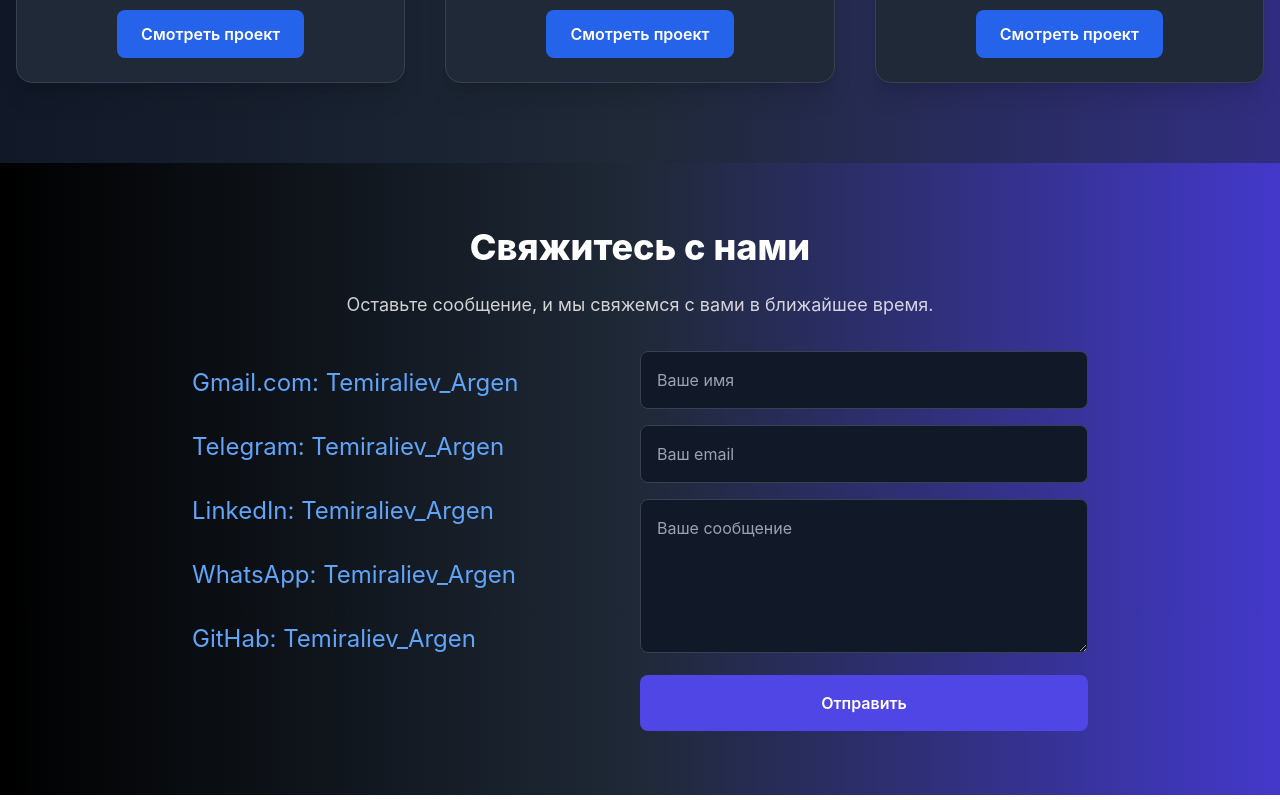
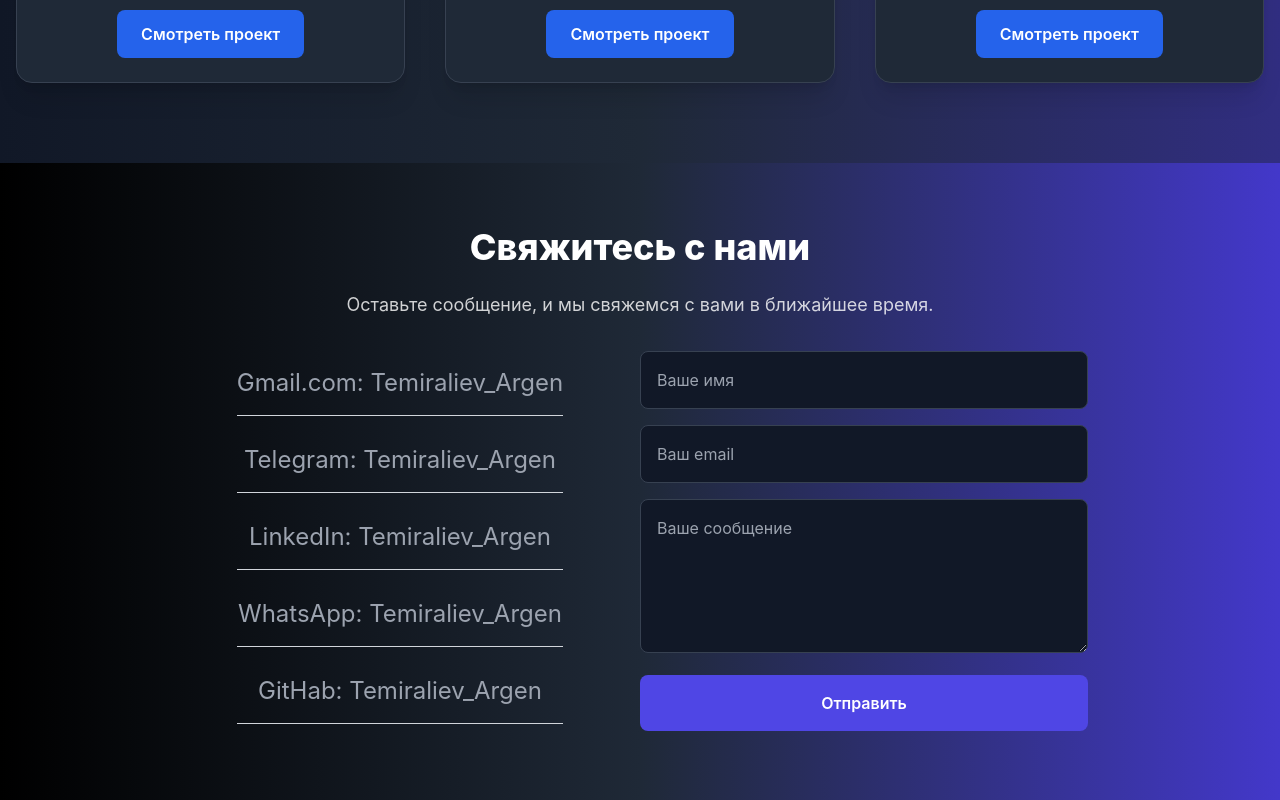
Before and after one commit to ArgenTemiraliev/Portfolio, a React (Create React App) app: page / in a window 1280 px wide. Shown: the part 1423-2223 px from the top of the page. Built offline with nearby package versions, Linux system fonts and the light colour scheme.

Commit message:
contact page

```diff
--- a/src/components/contact/Contact.jsx
+++ b/src/components/contact/Contact.jsx
@@ -43,15 +43,15 @@ function Contact() {
         <h2 className="text-4xl font-extrabold mb-6">Свяжитесь с нами</h2>
         <p className="text-lg opacity-80 mb-8">Оставьте сообщение, и мы свяжемся с вами в ближайшее время.</p>
               <div className="flex flex-col md:flex-row justify-between items-start gap-8">
-                  <div className="">
-                      {applications.map((application, index) =>
-                          <div className="space-y-6 text-left py-4 " key={index}>
-                                <a href={application.applicationURL} target="_blank" rel="noopener noreferrer" className="flex items-center space-x-2  text-blue-400 hover:text-white transition">
-                                  <span className='text-2xl '>{ application.aplicationName }</span>
-                                </a>
-                          </div>
-                    )}
-                  </div>
+              <div className="text-center m-auto">
+  {applications.map((application, index) => (
+    <div className="py-4 mb-3 border-b border-gray-300">
+      <a href={application.applicationURL} target="_blank" rel="noopener noreferrer" className="text-2xl text-gray-400 hover:text-white transition-colors"  > {application.aplicationName}</a>
+    </div>
+  ))}
+</div>
+
+
 
           <form className="w-full max-w-md space-y-4" onSubmit={handleSubmit}>
             <input type="text" placeholder="Ваше имя" className="w-full p-4 rounded-lg bg-gray-900 text-white border border-gray-700 focus:outline-none focus:ring-2 focus:ring-indigo-500"value={name}  onChange={(e) => setName(e.target.value)} />
```
